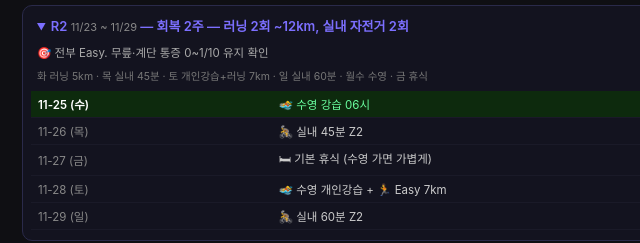
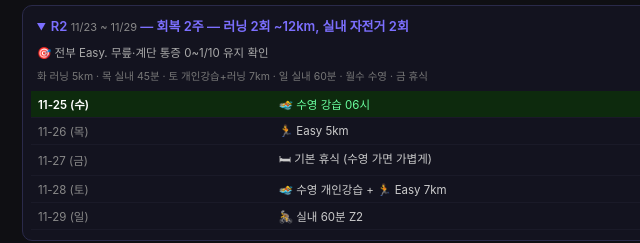
Before and after one commit to sywoolab/training-dashboard, a plain HTML site: page index.html in a window 1280 px wide. Shown: the part 1189-1432 px from the top of the page, 152-792 px from the left. Drawn offline with nearby package versions, Linux system fonts and the light colour scheme.

Commit message:
auto: 훈련 대시보드 업데이트 2026-11-24 23:38

```diff
--- a/index.html
+++ b/index.html
@@ -215,7 +215,7 @@ document.querySelectorAll('.chart-range button').forEach((btn) => {
 <div style="font-size:10.5px;color:#777;padding:0 14px 8px">화 러닝 5km · 목 실내 45분 · 토 개인강습+러닝 7km · 일 실내 60분 · 월수 수영 · 금 휴식</div>
 <table style="margin:0 8px 10px;width:calc(100% - 16px)"><tbody>
 <tr style="background:#0d2a0d"><td style="color:#fff;font-weight:600;white-space:nowrap">11-25 (수)</td><td style="color:#6affa0">🏊 수영 강습 06시</td></tr>
-<tr><td style="color:#888;font-weight:400;white-space:nowrap">11-26 (목)</td><td style="color:#ccc">🚴 실내 45분 Z2</td></tr>
+<tr><td style="color:#888;font-weight:400;white-space:nowrap">11-26 (목)</td><td style="color:#ccc">🏃 Easy 5km</td></tr>
 <tr><td style="color:#888;font-weight:400;white-space:nowrap">11-27 (금)</td><td style="color:#ccc">🛏 기본 휴식 (수영 가면 가볍게)</td></tr>
 <tr><td style="color:#888;font-weight:400;white-space:nowrap">11-28 (토)</td><td style="color:#ccc">🏊 수영 개인강습 + 🏃 Easy 7km</td></tr>
 <tr><td style="color:#888;font-weight:400;white-space:nowrap">11-29 (일)</td><td style="color:#ccc">🚴 실내 60분 Z2</td></tr>
```
